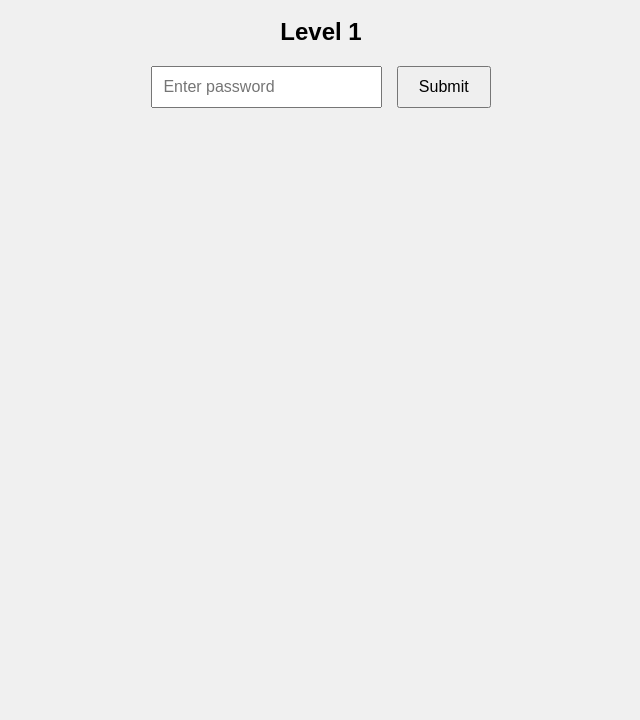
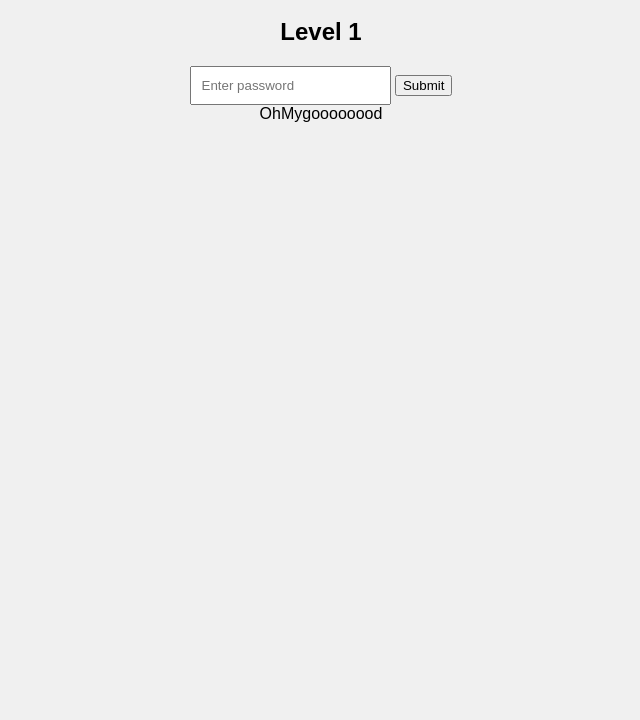
Before and after one commit to BokoMoLol/guess-the-password, a plain HTML site: page index.html in a window 1280 px wide. Shown: the part 80-800 px from the top of the page, without its empty margins (319-959 px from the left). Drawn offline with Linux system fonts and the light colour scheme.

Commit message:
Update styles.css

```diff
--- a/styles.css
+++ b/styles.css
@@ -21,24 +21,3 @@ h1 {
 
 input[type="text"] {
     padding: 10px;
-    font-size: 16px;
-    margin-right: 10px;
-}
-
-button {
-    padding: 10px 20px;
-    font-size: 16px;
-    cursor: pointer;
-}
-
-.hint {
-    margin-top: 20px;
-    font-size: 14px;
-    color: gray;
-}
-
-.password {
-    margin-top: 100vh;
-    font-size: 24px;
-    font-weight: bold;
-}
```
